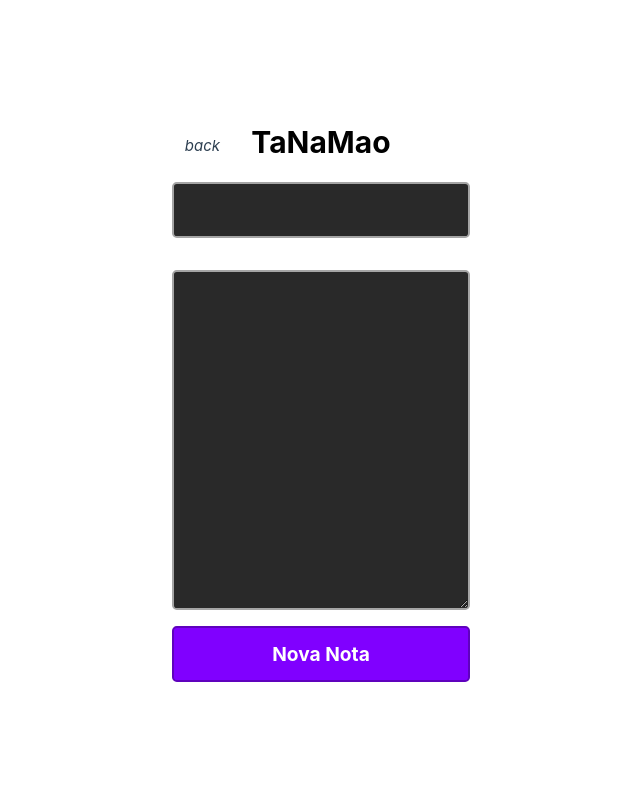
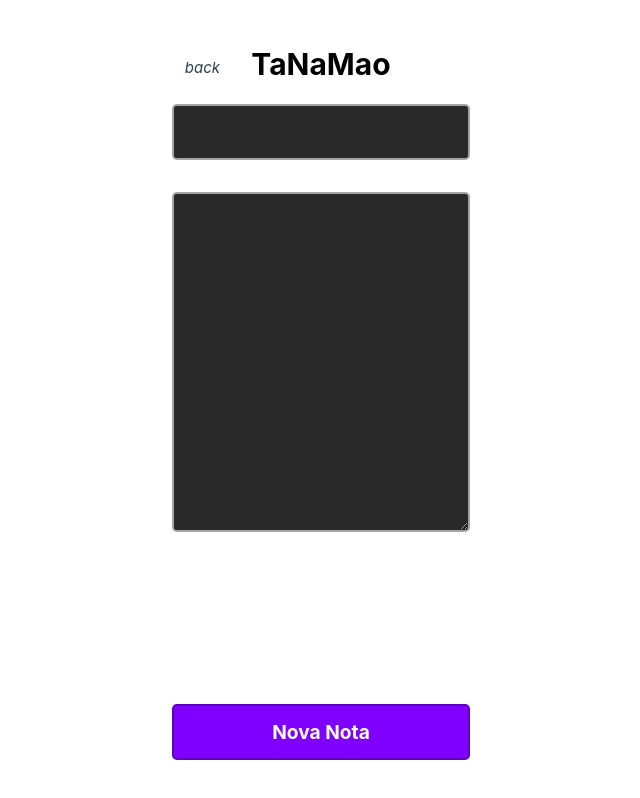
Before and after one commit to Beteenn/tanamao, a Vue app: page /note/new/1 in a window 1280 px wide. Shown: the whole page, without its empty margins (170-810 px from the left). Built offline with nearby package versions, Linux system fonts and the light colour scheme.

Commit message:
CHORE: Ajusta body de adição de notas

```diff
--- a/src/views/NewNoteView.vue
+++ b/src/views/NewNoteView.vue
@@ -45,18 +45,29 @@ export default {
 }
 
 </script>
+
 <template>
     <main>
         <HeaderApp :showBackButton="true"/>
 
-        <div class="row">
-            <input class="input" v-model="noteTitle" />
-        </div>
+        <div class="note-body">
+            <div class="row">
+                <input class="input" v-model="noteTitle" />
+            </div>
 
-        <div class="row">
-            <textarea class="text-area" type="text" v-model="noteText"></textarea>
+            <div class="row">
+                <textarea class="text-area" type="text" v-model="noteText"></textarea>
+            </div>
         </div>
 
         <PrimaryButton text="Nova Nota" @click="addTopic()" />
     </main>
 </template>
+
+<style>
+
+.note-body {
+    height: 77vh;
+}
+
+</style>
```
